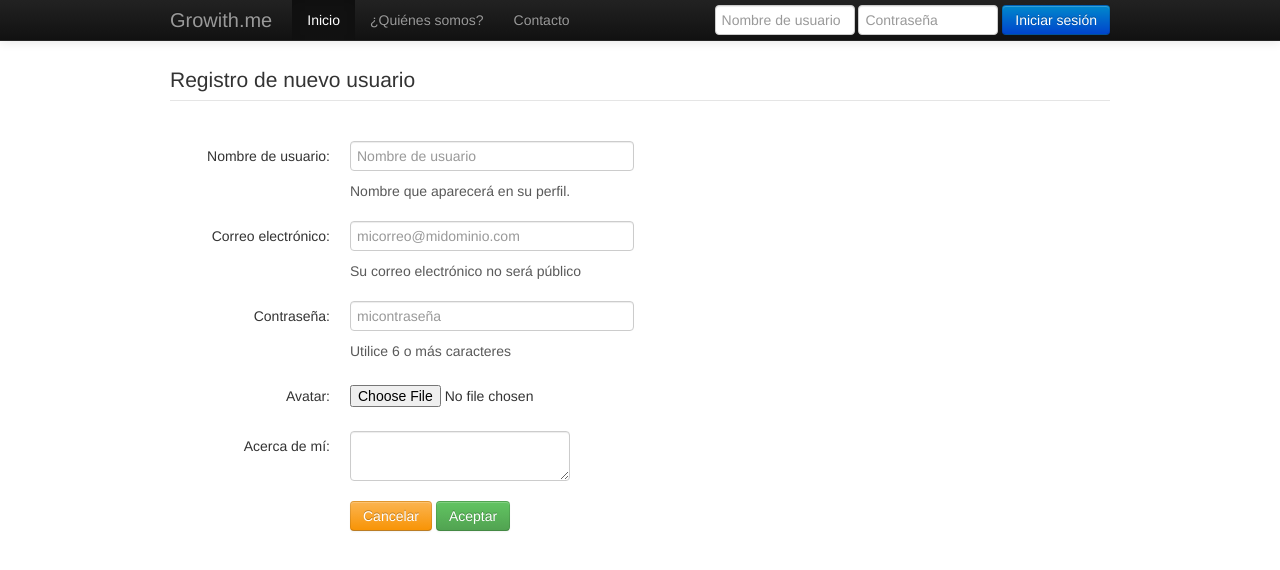
After one commit to kuak/growithme, a Flask app: page /register in a window 1280 px wide. The commit adds this page. Shown: the top 570 px of the page. Run offline with Flask 2, Linux system fonts and the light colour scheme; some libraries are stand-ins or nearby versions.

Commit message:
Avances modelo, inicio, usuarios, proyectos
Nueva pantalla de inicio que carga los proyectos de la BD
Nueva pantalla de registro de usuarios (solo template)
Nueva pantalla de nuevo proyecto (solo template)
Corrección en el modelo

```diff
--- a/backend/model.py
+++ b/backend/model.py
@@ -78,10 +78,10 @@ class Proyecto(db.Model):
 		return '<Proyecto %r>' % self.nombre_proyecto
 
 class Comentario(db.Model):
-	id = d.Column(db.Integer, primary_key=True)
+	id = db.Column(db.Integer, primary_key=True)
 	id_usuario =  db.Column(db.Integer, db.ForeignKey('usuario.id'))
 	usuario = db.relationship(Usuario, backref = db.backref('comentarios', lazy='dynamic'))
-	id_proyecto = db.Column(db.Integer, db.ForeignKey('proyecto_id'))
+	id_proyecto = db.Column(db.Integer, db.ForeignKey('proyecto.id'))
 	proyecto = db.relationship(Proyecto, backref = db.backref('comentarios', lazy='dynamic'))
 	comentario = db.Column(db.String(250))
 
--- a/routes.py
+++ b/routes.py
@@ -2,12 +2,14 @@ from flask import Flask
 from flask import render_template
 from flask import url_for
 from flask import send_from_directory
+from backend.model import Proyecto
 
 app = Flask(__name__)
 
 @app.route('/')
 def home():
-    return render_template("home.html")
+	proyectos = Proyecto.query.all()
+	return render_template("home.html", proyectos = proyectos)
 
 @app.route("/login")
 def login():
@@ -20,6 +22,15 @@ def about():
 @app.route("/contact")
 def contact():
 	return render_template("contact.html")
+
+@app.route("/register")
+def register():
+	return render_template("register.html")
+
+##Rutas para usuarios registrados
+@app.route("/new-project")
+def new_project():
+	return render_template("new_project.html")
 
 #Estas rutas se colocan para correr la aplicacion localamente.
 #En produccion el servidor web se encargara de direccionar el contenido estatico.
@@ -37,4 +48,4 @@ def image(filename):
 
 #Verifica si se corre como un modulo o como una aplicacion principal, utilizado cuando se corre la aplicacion localmente
 if __name__ == '__main__':
-    app.run(debug=True)
+    app.run(debug=True, host='0.0.0.0')
--- /dev/null
+++ b/templates/register.html
@@ -0,0 +1,66 @@
+{% extends "layout.html" %}
+{% block content %}
+<div class="jumbo">
+	<form class="form-horizontal">
+		<fieldset>
+
+			<!-- Form Name -->
+			<legend>Registro de nuevo usuario</legend>
+
+			<!-- Text input-->
+			<div class="control-group">
+				<label class="control-label">Nombre de usuario:</label>
+				<div class="controls">
+					<input id="usuario" name="usuario" type="text" placeholder="Nombre de usuario" class="input-xlarge" required="">
+					<p class="help-block">Nombre que aparecerá en su perfil.</p>
+				</div>
+			</div>
+
+			<!-- Text input-->
+			<div class="control-group">
+				<label class="control-label">Correo electrónico:</label>
+				<div class="controls">
+					<input id="correo" name="correo" type="text" placeholder="micorreo@midominio.com" class="input-xlarge" required="">
+					<p class="help-block">Su correo electrónico no será público</p>
+				</div>
+			</div>
+
+			<!-- Password input-->
+			<div class="control-group">
+				<label class="control-label">Contraseña:</label>
+				<div class="controls">
+					<input id="password" name="password" type="password" placeholder="micontraseña" class="input-xlarge" required="">
+					<p class="help-block">Utilice 6 o más caracteres</p>
+				</div>
+			</div>
+
+			<!-- File Button -->
+			<div class="control-group">
+				<label class="control-label">Avatar:</label>
+				<div class="controls">
+					<input id="avatar" name="avatar" class="input-file" type="file">
+				</div>
+			</div>
+
+			<!-- Textarea -->
+			<div class="control-group">
+				<label class="control-label">Acerca de mí:</label>
+				<div class="controls">
+					<textarea id="acerca" name="acerca"></textarea>
+				</div>
+			</div>
+
+			<!-- Button (Double) -->
+			<div class="control-group">
+				<label class="control-label"></label>
+				<div class="controls">
+					<button id="boton_cancelar" name="boton_cancelar" class="btn btn-warning">Cancelar</button>
+					<button id="boton_aceptar" name="boton_aceptar" class="btn btn-success">Aceptar</button>
+				</div>
+			</div>
+
+		</fieldset>
+	</form>
+
+</div>
+{% endblock %}
```
Also changed, not shown: templates/home.html (+11 -44 lines), templates/new_project.html (added, +48 -0 lines).
